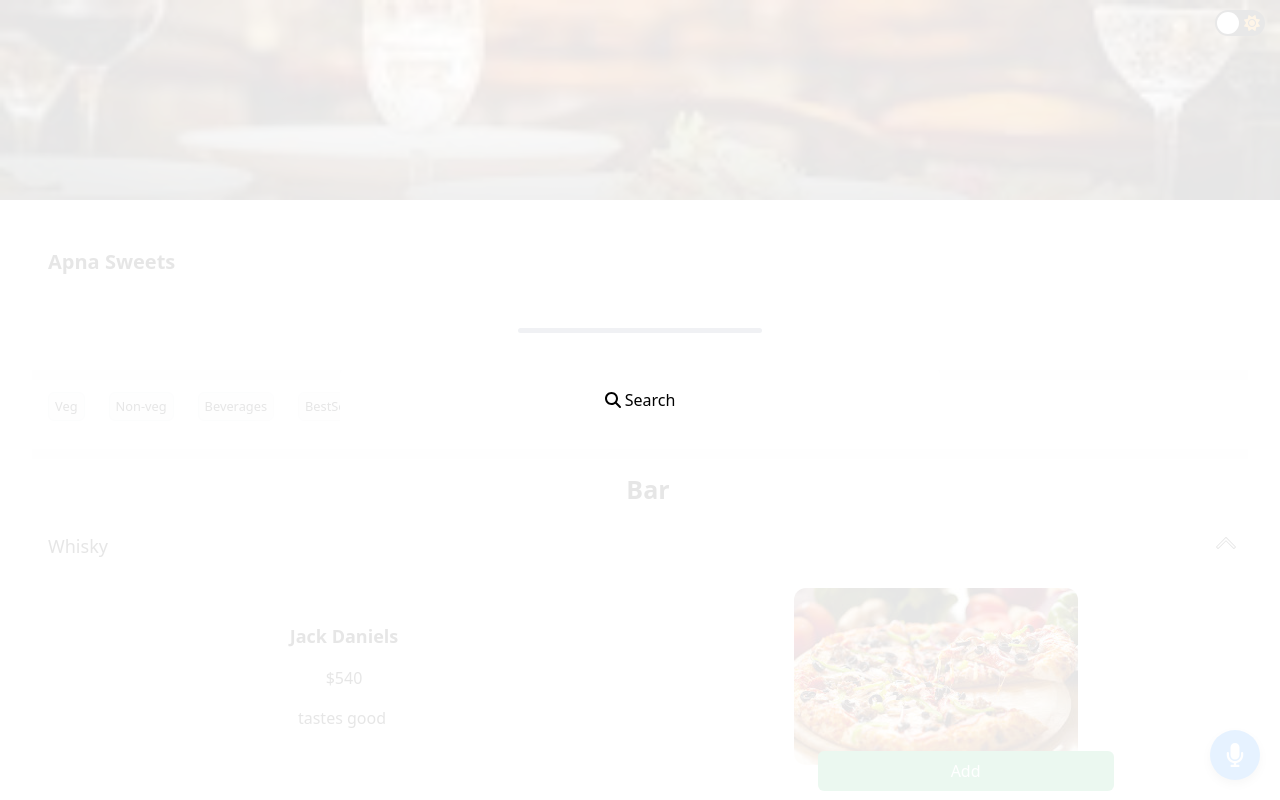
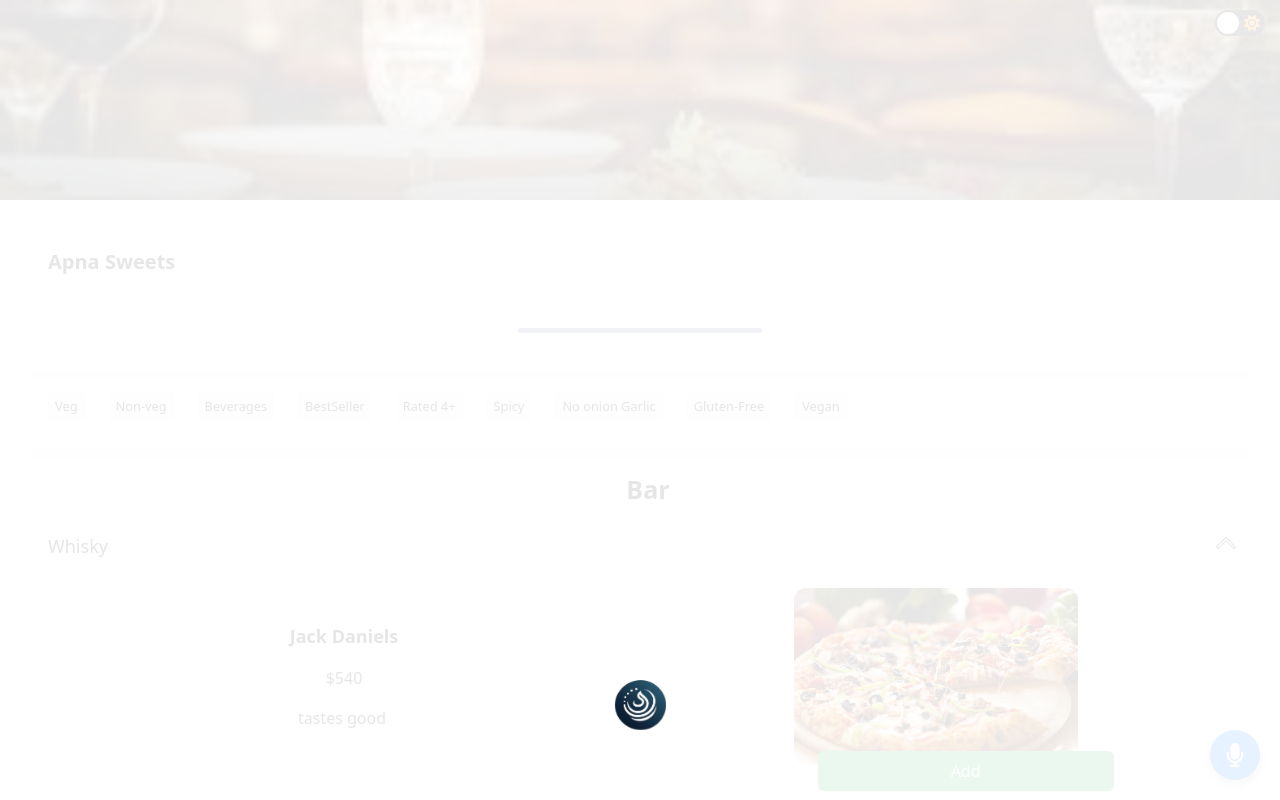
Before and after one commit to jayant07-yb/resturants.fana, a React (Vite) app: page /menu in a window 1280 px wide. Both pictures are taken after a click on the button 1235 px from the left and 755 px from the top of the page. Shown: the top 800 px of the page. Built offline with nearby package versions, Linux system fonts and the light colour scheme.

Commit message:
improved the UI for search feature

```diff
--- a/src/components/SearchModal/SearchModal.css
+++ b/src/components/SearchModal/SearchModal.css
@@ -13,46 +13,42 @@
 
   .search-modal-content {
     position: relative;
-    width: 80%;
-    max-width: 600px;
-    background: white;
+    width: 100%;
+    height: 100%;
+    background:none;
     padding: 20px;
     border-radius: 8px;
     display: flex;
     flex-direction: column;
-    align-items: center;
+    align-items: left top;
   }
 
   textarea {
     width: 100%;
     height: 50vh;
-    font-size: 1.2rem;
+    font-size: 2rem;
     padding: 10px;
     margin-bottom: 20px;
   }
 
-  .close-btn {
-    position: absolute;
-    bottom: 20px;
-    font-size: 1.5rem;
+  .transcript-display {
+    margin: 20px 0;
+    padding: 10px;
+    border: none;
+    border-radius: 5px;
+    background-color: none;
+    font-size: 2rem;
     color: #333;
-    background: none;
-    border: none;
-    cursor: pointer;
+    min-height: 50px;
   }
 
-  .glow {
-    animation: glow 1s infinite;
+
+  .search-btn {
+    position: fixed;
+    bottom: 70px;
+    align-self: center;
   }
 
-  @keyframes glow {
-    0% {
-      box-shadow: 0 0 5px rgba(255, 255, 255, 0.6);
-    }
-    50% {
-      box-shadow: 0 0 10px rgba(255, 255, 255, 1);
-    }
-    100% {
-      box-shadow: 0 0 5px rgba(255, 255, 255, 0.6);
-    }
+  .search-btn-icon {
+    height: 50px;
   }
--- a/src/components/SearchModal/SearchModal.jsx
+++ b/src/components/SearchModal/SearchModal.jsx
@@ -1,7 +1,6 @@
 import React, { useEffect, useState } from "react";
 import "./SearchModal.css";
-import { FontAwesomeIcon } from "@fortawesome/react-fontawesome";
-import { faSearch } from "@fortawesome/free-solid-svg-icons";
+import fanaIcon from "../../assets/fanaLogo.png"; // Import your SVG file
 
 const SearchModal = ({ onClose, onTranscriptComplete }) => {
   const [isListening, setIsListening] = useState(false);
@@ -27,8 +26,8 @@ const SearchModal = ({ onClose, onTranscriptComplete }) => {
     // Handle recognition results
     recognition.onresult = (event) => {
       const finalTranscript = event.results[0][0].transcript.trim().toLowerCase();
-      console.log(`Interime transcript: ${finalTranscript}`);
-      document.getElementById("transcript").textContent = finalTranscript;
+      console.log(`Interim transcript: ${finalTranscript}`);
+      document.getElementById("transcript").textContent = finalTranscript; // Update the interim transcript display
       setTranscript(finalTranscript);
     };
 
@@ -52,7 +51,7 @@ const SearchModal = ({ onClose, onTranscriptComplete }) => {
 
   // Handle search button click
   const handleSearchClick = () => {
-    console.log("final transcript:"+ transcript);
+    console.log("Final transcript: " + transcript);
     if (isListening) {
       setIsListening(false);
     }
@@ -65,14 +64,22 @@ const SearchModal = ({ onClose, onTranscriptComplete }) => {
   return (
     <div className="search-modal">
       <div className="search-modal-content">
-      <div id="transcript"></div>
+        {/* Cross Button */}
+        {/* <button className="close-btn" onClick={onClose}>
+          <FontAwesomeIcon icon={faTimes} />
+        </button> */}
 
+        {/* Display Interim Transcript */}
+        <div id="transcript" className="transcript-display"></div>
+
+        {/* Search Button */}
         <button
           className={`search-btn ${isListening ? "glow" : ""}`}
           onClick={handleSearchClick}
         >
-          <FontAwesomeIcon icon={faSearch} />
-          {isListening ? " Stop Listening" : " Search"}
+
+        <img src={fanaIcon} alt="Custom Search Icon" className="search-btn-icon" />
+
         </button>
       </div>
     </div>
```
Also changed, not shown: src/assets/fanaLogo.png (added).
